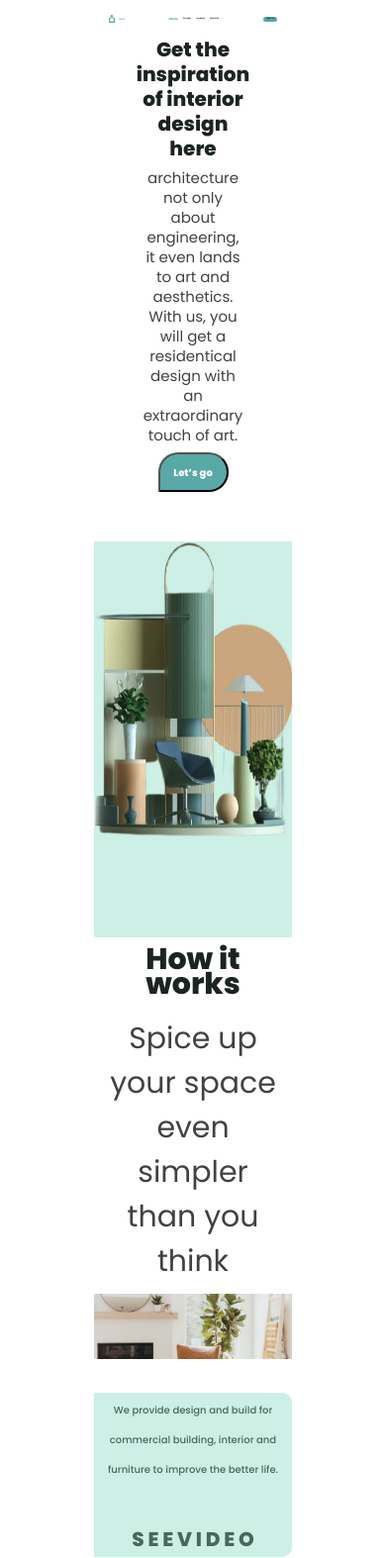
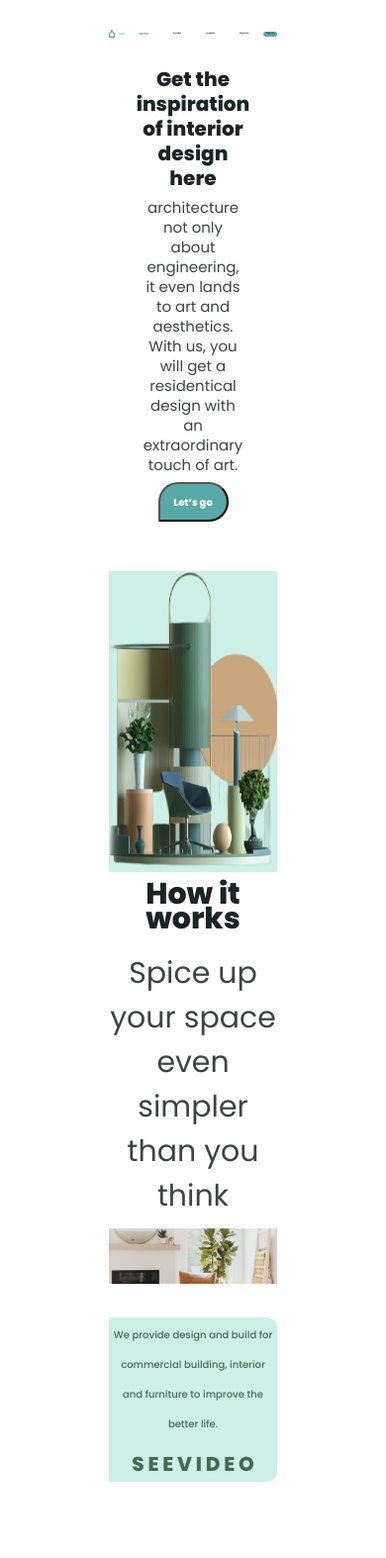
Before and after one commit to saburovsamandar/imtihon, a plain HTML site: page index.html in a window 390 px wide. Shown: the top 1574 px of the page at 99% size. Drawn offline with Linux system fonts and the light colour scheme.

Commit message:
add to img

```diff
--- a/style/main.css
+++ b/style/main.css
@@ -69,6 +69,8 @@ a{
   justify-content: space-between;
   text-align: center;
   align-items: center;
+  padding-bottom: 15px;
+  padding-top: 15px;
 }
 
 .header-navlogo-img{
@@ -320,6 +322,26 @@ height: 120px;
 .how-works-list-top{
   display: flex;
 margin-top: 70px;
+}
+
+
+.how-works-list-img{
+  position: relative;
+}
+
+.how-works-list-img::before{
+  content: "";
+  display: inline-block;
+  position: absolute;
+  right: -100px;
+  top: 146px;
+  width: 200px;
+  height: 200px;
+  border-radius: 300px;
+  background-image: url("/images/videoni\ ustidagi\ narsa.jpg");
+  background-repeat: no-repeat;
+  background-position: center center;
+  background-size: 120px;
 }
 
 .how-works-list-top-img{
@@ -685,7 +707,7 @@ color: #486958;
     .container{
       width:800px;
       margin: 0 auto;
-      padding:0 65px;
+      padding:0 15px;
 
     }
 
@@ -765,6 +787,13 @@ color: #486958;
 
     }
 
+
+    .main-hero-list1{
+      width: 100%;
+
+    }
+
+
     /* saburov samandar */
     .main-hero-list{
       display: flex;
@@ -791,6 +820,11 @@ color: #486958;
 
     }
 
+    .how-works-list-img::before{
+      content: "";
+      display: inline-block;
+      opacity: 0;
+    }
 
     .how-works-list-top{
       display: flex;
@@ -924,7 +958,7 @@ color: #486958;
       width: 550px;
       margin-left: auto;
       margin-right: auto;
-      padding: 0 91px;
+      padding: 0 15px;
     }
     .main-hero-list-theme{
       font-family: 'Poppins';
@@ -936,6 +970,10 @@ color: #486958;
       color: #1C2323;
     }
 
+
+    .header-nav-list{
+      gap: 25px;
+    }
     .main-hero-list-text{
       font-family: 'Poppins';
       font-style: normal;
@@ -978,12 +1016,24 @@ color: #486958;
       align-items: center;
       text-align: center;
     }
+
+
+
     .about-list2{
       display: flex;
       flex-direction: column;
       align-items: center;
       text-align: center;
     }
+
+    .about-list-item-theme-text{
+      width: 100%;
+    }
+
+    .about-list-item-theme-img{
+      width: 100%;
+    }
+
 
     .Testimonial-list-theme-logo{
       display: flex;
@@ -1098,6 +1148,15 @@ color: #486958;
    .testinail-list2{
     gap: 5px;
    }
+
+
+   .how-works-list-top-theme-text{
+    width: 100%;
+   }
+
+   .about-list-theme{
+    margin-top: 25px;
+   }
    .foter{
     display: flex;
     flex-direction: column;
@@ -1180,7 +1239,7 @@ color: #486958;
    }
 
   .header-nav-list{
-    gap: 5px;
+    gap: 25px;
   }
 
    .header-navlogo-img{
@@ -1272,12 +1331,14 @@ color: #486958;
 
 
     .main-hero-list1{
-      width: 200px;
+      width: 100%;
+      height: 100%;
       border-radius: 2px;
     }
 
     .main-hero-list-img{
       width: 100%;
+      height: 300px;
     }
 
     .how-works-list-theme{
@@ -1291,7 +1352,7 @@ color: #486958;
     }
 
     .how-works-list-img{
-      width: 200px;
+      width: 100%;
     }
 
     .work-img{
@@ -1300,7 +1361,7 @@ color: #486958;
     }
 
     .how-works-list-right{
-      width: 200px;
+      width: 100%;
       padding: 3px;
 
     }
@@ -1310,7 +1371,7 @@ color: #486958;
       width: 100%;
     }
     .how-works-list-top-img{
-      width: 200px;
+      width: 100%;
     }
 
     .how-works{
@@ -1321,13 +1382,13 @@ color: #486958;
       width: 100%;
     }
     .how-works-list-top-theme{
-      width: 200px;
+      width: 100%;
       font-size: 20px;
       line-height: 35px;
     }
 
      .how-works-list-top-theme-text{
-      width: 200px;
+      width: 100%;
       font-size: 15px;
       line-height: 20px;
 
@@ -1337,24 +1398,24 @@ color: #486958;
       gap: 10px;
     }
     .about-list-theme{
-       width: 200px;
-      font-size: 30px;
+       width: 100%;
+      font-size: 20px;
       line-height: 1px;
     }
 
     .about-list-theme-text{
-      width: 200px;
+      width: 100%;
       font-size: 20px;
       line-height: 25px;
     }
 
     .about-list-item-theme{
-      width: 200px;
-      font-size: 20px;
+      width: 100%;
+      font-size: 18px;
     }
 
     .about-list-item-theme-text{
-      width: 200px;
+      width: 100%;
       font-size: 15px;
     }
 
```
Also changed, not shown: index.html (+1 -0 lines), images/videoni ustidagi narsa.jpg (renamed from images/how-works-video.jpg).
